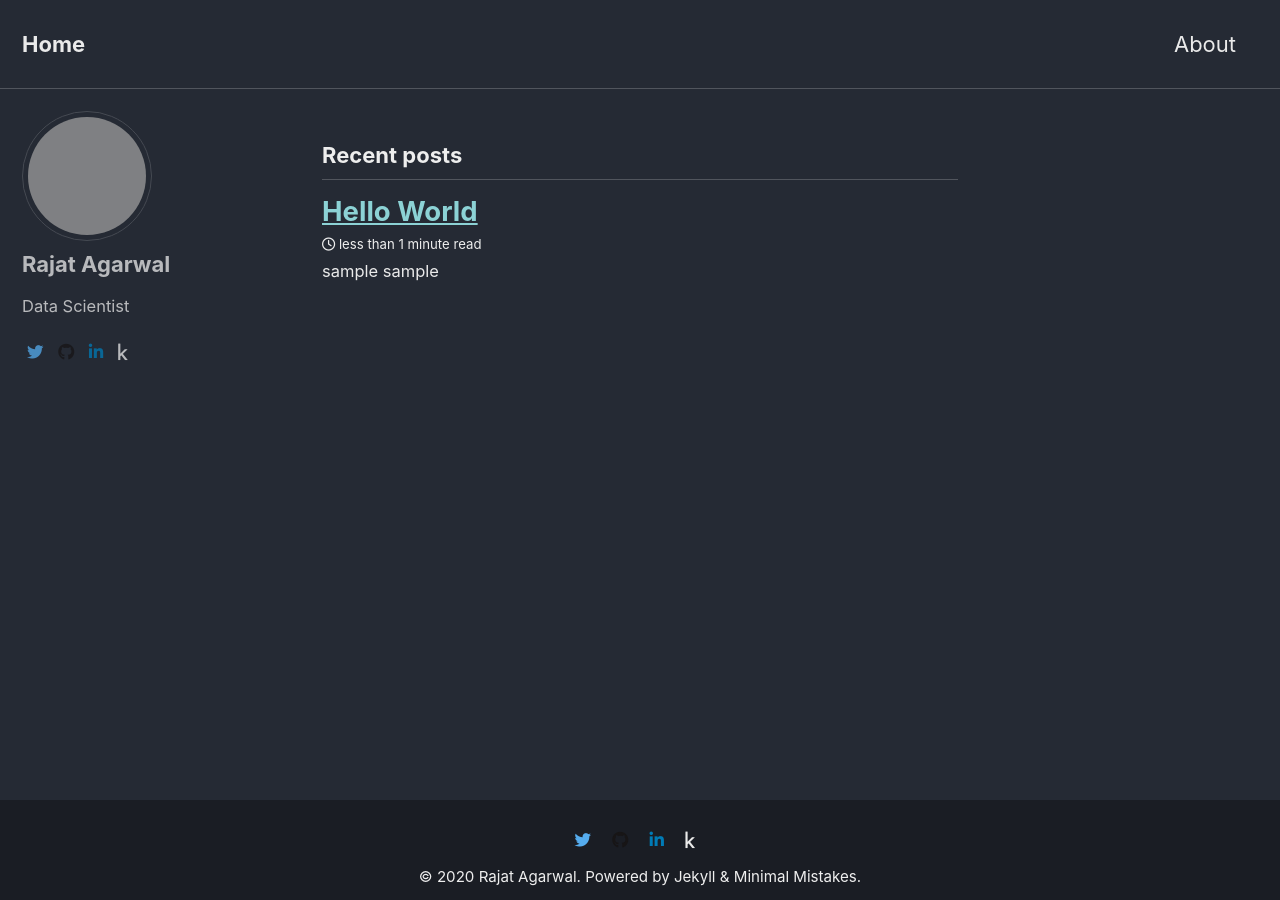
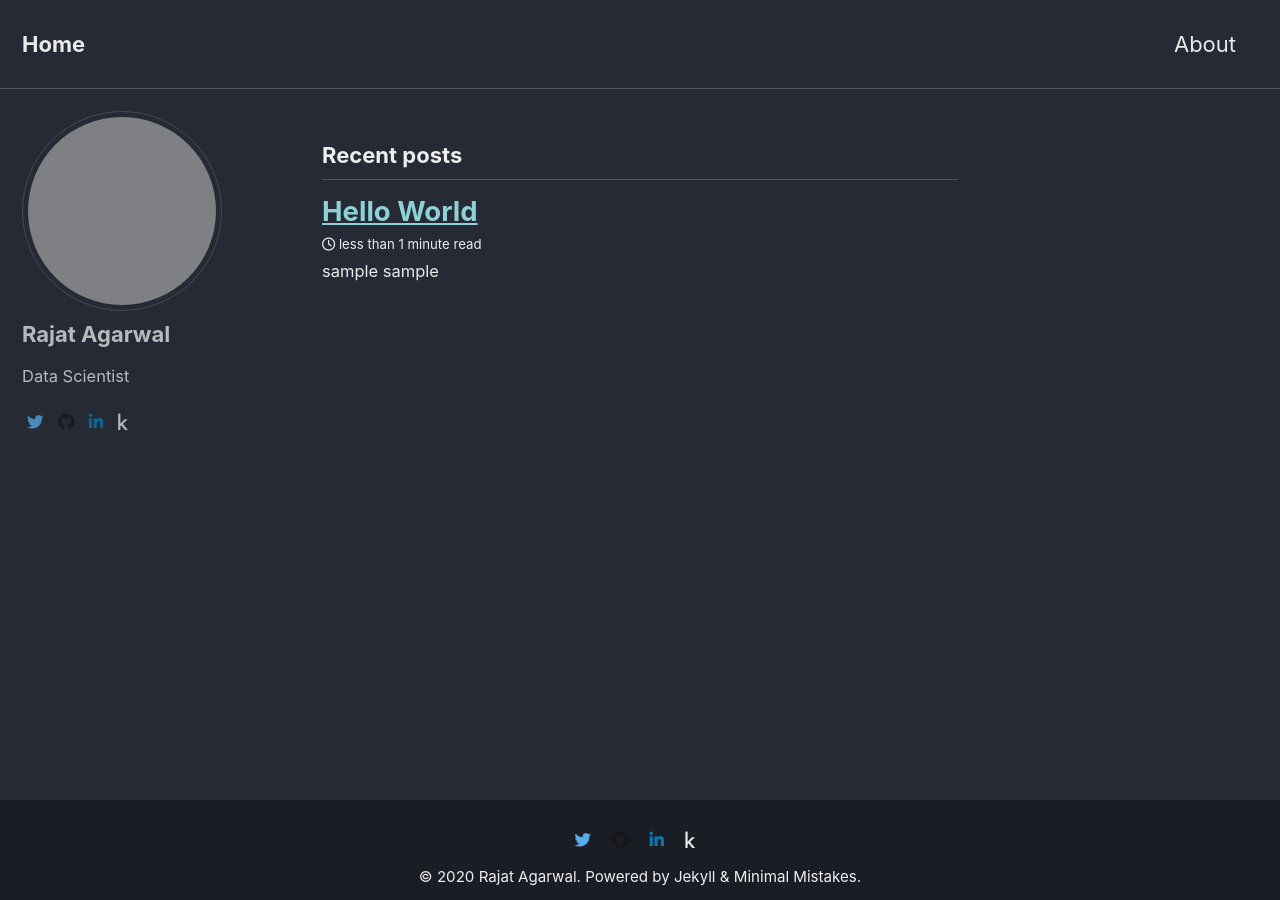
Before and after one commit to rajat-1994/rajat-1994.github.io, a Jekyll site: the page built from index.html, in a window 1280 px wide and 900 px high. Built offline with Jekyll 4.4.1, drawn with Linux system fonts in a browser that asks for light colours; cached includes are drawn as plain includes; nearby versions of some CDN libraries; the list of posts is cut into pages by our own code; grey boxes are pictures that could not be loaded.

Commit message:
change profile image size

```diff
--- a/_sass/minimal-mistakes/_sidebar.scss
+++ b/_sass/minimal-mistakes/_sidebar.scss
@@ -116,7 +116,7 @@
 
 .author__avatar {
   display: table-cell;
-  vertical-align: top;
+  // vertical-align: top;
   width: 36px;
   height: 36px;
 
@@ -127,8 +127,8 @@
   }
 
   img {
-    max-width: 130px;
-    border-radius: 50%;
+    max-width: 200px;
+    border-radius: 60%;
 
     @include breakpoint($large) {
       padding: 5px;
```
